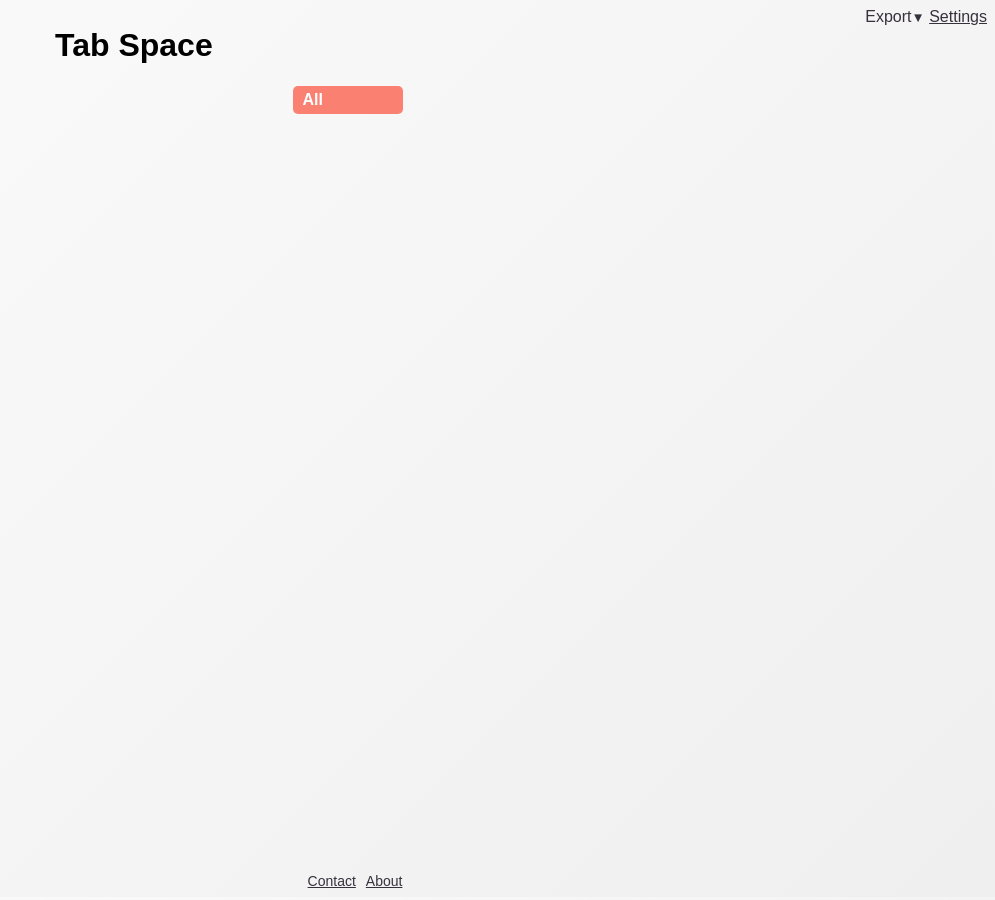
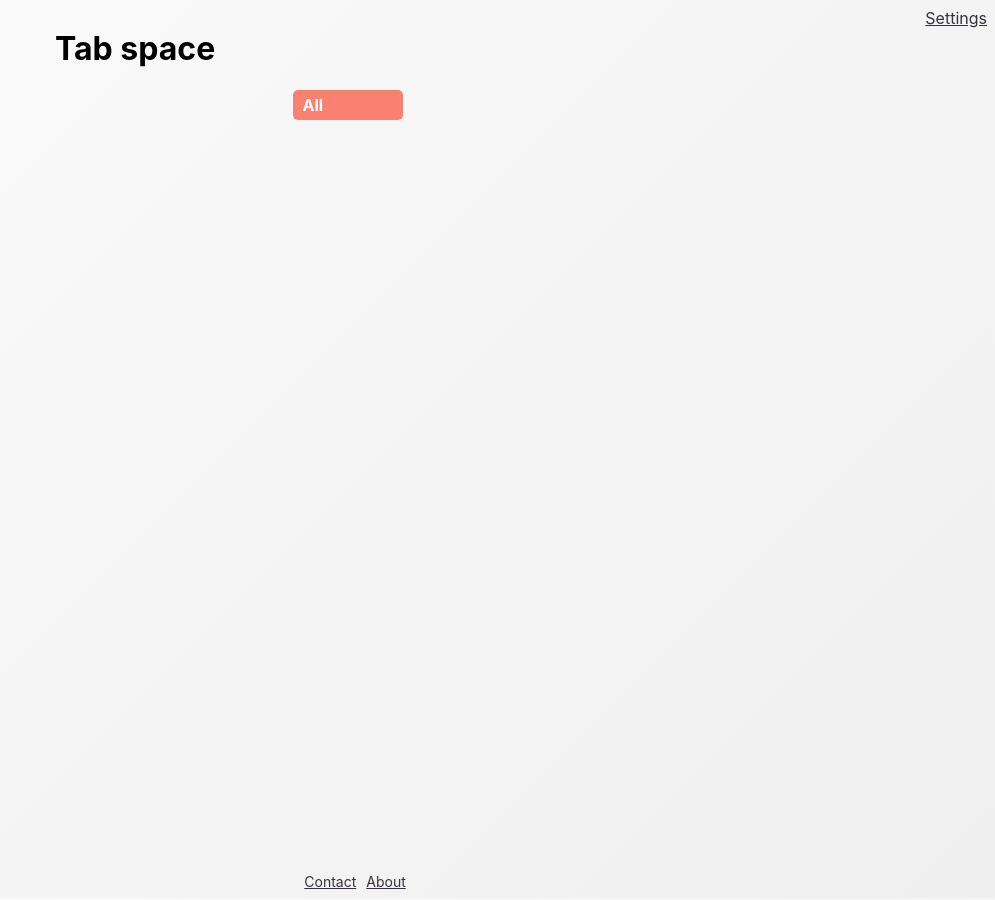
Before and after one commit to yuanzhoucq/Tab-Space, a Jekyll site: the page web/full.html, which Jekyll copies as it is, in a window 1280 px wide. Shown: the whole page, without its empty margins (285-1280 px from the left). Built offline with Jekyll 4.4.1, drawn with Linux system fonts in a browser that asks for light colours; comment, search, counter and statistics services are not loaded.

Commit message:
change `font-family`
used by Medium and WordPress, https://css-tricks.com/snippets/css/system-font-stack/

```diff
--- a/web/full.html
+++ b/web/full.html
@@ -1,33 +1,231 @@
 <!DOCTYPE HTML>
 <html>
 <head>
-  <meta charset="utf-8">
   <title>Tab space</title>
   <script src="https://cdnjs.cloudflare.com/ajax/libs/velocity/1.2.3/velocity.min.js"></script>
   <!-- prod -->
-  <script src="https://cdn.jsdelivr.net/npm/vue@2.6.10"></script>
+    <script src="https://cdn.jsdelivr.net/npm/vue"></script>
   <!-- dev -->
-  <!--<script src="https://cdn.jsdelivr.net/npm/vue@2.6.10/dist/vue.js"></script>-->
-  <link rel="stylesheet" href="main.css">
+  <!--    <script src="https://cdn.jsdelivr.net/npm/vue/dist/vue.js"></script>-->
+  <style>
+    body {
+      background-image: linear-gradient(-45deg, #efefef, #fbfbfb);
+      font-family: -apple-system,BlinkMacSystemFont,"Segoe UI",Roboto,Oxygen-Sans,Ubuntu,Cantarell,"Helvetica Neue",sans-serif;
+    }
+
+    li {
+      list-style: none;
+      margin-left: -20px;
+      display: flex;
+      align-items: center;
+    }
+
+    #main {
+      min-height: calc(100vh - 35px);
+    }
+
+    footer {
+      display: flex;
+      justify-content: center;
+      font-size: 14px;
+    }
+
+    .link {
+      color: rgb(54, 49, 61);
+      font-weight: normal;
+    }
+
+    .link:hover {
+      box-shadow: inset 0 -10px rgba(0, 181, 29, 0.17451);
+      color: rgb(0, 181, 29);
+    }
+
+    #title {
+      max-width: 600px;
+      margin: 0 auto;
+      margin-top: -20px;
+    }
+
+    .sessions-container {
+      display: flex;
+      transition: 0.2s;
+      flex-direction: row;
+      justify-content: center;
+    }
+
+    .session-filter {
+      width: 100px;
+      margin-right: 25px;
+      display: flex;
+      flex-direction: column;
+    }
+
+    .tag-filter {
+      background-color: white;
+      padding: 5px;
+      padding-left: 10px;
+      border-radius: 5px;
+      cursor: pointer;
+    }
+
+    .tag-filter:hover {
+      background-color: lightsalmon;
+      border-width: 0;
+      transition: 0.15s;
+      margin-right: -5px;
+      color: whitesmoke;
+    }
+
+    .active-tag {
+      background-color: salmon;
+      color: white !important;
+      transition: 0.1s;
+      font-weight: bold;
+      margin-right: -10px;
+    }
+
+    .session {
+      border-radius: 5px;
+      text-decoration: none;
+      width: 600px;
+      margin: 20px auto;
+      margin-top: 0;
+      padding: 15px 80px 10px 40px;
+      background-color: white;
+      box-shadow: rgba(46, 41, 51, 0.0784314) 0 1px 2px, rgba(71, 63, 79, 0.0784314) 0 2px 4px;
+      transition-duration: 250ms, 250ms, 250ms;
+      transition-timing-function: cubic-bezier(0.4, 0, 0.2, 1), cubic-bezier(0.4, 0, 0.2, 1), cubic-bezier(0.4, 0, 0.2, 1);
+      transition-property: transform, box-shadow, padding;
+    }
+
+    .session:hover {
+      transform: translateY(-0.5px);
+      box-shadow: rgba(46, 41, 51, 0.0784314) 0 3px 6px, rgba(71, 63, 79, 0.156863) 0 6px 12px;
+    }
+
+    .session-tags {
+      display: flex;
+      flex-direction: row;
+      flex-wrap: wrap;
+    }
+
+    .tag {
+      background-color: #f5f5f5;
+      border: 1px solid #dddddd;
+      padding: 3px;
+      color: #333333;
+      font-size: 12px;
+      border-radius: 8px;
+      margin-right: 5px;
+      margin-bottom: 5px;
+    }
+
+    .tag:hover {
+      cursor: pointer;
+      text-decoration: line-through;
+      opacity: 0.8;
+      transition: 0.2s;
+    }
+
+    .add-tag {
+      background-image: url("img/icon_tianjia.svg");
+      background-repeat: no-repeat;
+      background-size: cover;
+      opacity: 0.5;
+      margin-top: 4px;
+      width: 18px;
+      height: 18px;
+      cursor: pointer;
+    }
+
+    .tag-editor input {
+      width: 40px;
+      margin-left: 5px;
+    }
+
+    .session-title {
+      font-size: 20px;
+      font-weight: bold;
+      transition: box-shadow .2s linear;
+      box-shadow: inset 0 -10px #fadc23;
+      display: inline-block;
+      min-height: 26px;
+      margin-right: 20px;
+    }
+
+    .session-title:hover {
+      cursor: pointer;
+    }
+
+    .btn {
+      display: inline-block;
+      padding: 3px 5px;
+      color: rgb(255, 255, 255);
+      font-family: Helvetica, Arial, sans-serif;
+      font-size: 12px;
+      height: 16px;
+      line-height: 16px;
+      background-color: rgb(0, 181, 29);
+      cursor: pointer;
+      font-weight: 400;
+      border-radius: 2px;
+      min-width: 50px;
+      text-align: center;
+    }
+
+    .btn:hover {
+      font-weight: 700;
+    }
+
+    .del-btn {
+      background-color: #eb5205;
+    }
+
+    .del-res-btn {
+      background-color: #35abe5;
+    }
+
+    .footer-sep {
+      width: 10px;
+    }
+
+    .upper-border {
+      border-top: 1px solid #eeeeee;
+      color: #555555;
+    }
+
+    .tag-prompt {
+      font-size: 14px;
+      color: #999999;
+      margin-top: 2px;
+      margin-right: 5px;
+    }
+
+    .session-move {
+      transition: transform 0.5s;
+    }
+
+    .fav {
+      display: inline-block;
+      margin-right: 5px;
+      width: 16px;
+      height: 16px;
+    }
+
+    .fav-img {
+      width: 100%;
+      max-height: 100%;
+    }
+
+  </style>
 </head>
 
 <body>
 <div id="app">
   <div id="main">
-    <nav align="right">
-      <div class="export">
-        <span class="link">{{lang.export}}<small>▼</small></span>
-        <div class="export-dropdown">
-          <span class="link" href="#" @click="exportTabs('Text')">{{lang.exportText}}</span><br>
-          <span class="link" href="#" @click="exportTabs('MD')">{{lang.exportMD}}</span><br>
-          <span class="link" href="#" @click="exportTabs('HTML')">{{lang.exportHTML}}</span>
-          <!--<span class="link" href="#" @click="exportTabs('json')">{{lang.exportJSON}}</span>-->
-        </div>
-      </div>
-      <a class="link" target="_blank" href="http://yuanzhoucq.github.io/Tab-Space/settings.html">{{lang.settings}}</a>
-    </nav>
+    <nav align="right"><a class="link" target="_blank" href="http://yuanzhoucq.github.io/Tab-Space/settings.html">{{lang.settings}}</a></nav>
     <div id="title">
-      <h1>Tab Space</h1>
+      <h1>Tab space</h1>
     </div>
     <div class="sessions-container">
       <div class="session-filter">
@@ -46,16 +244,8 @@
           <a class="btn" @click.stop="restore(session[0], true, false)">{{lang.restore}}</a>
           <a class="btn del-btn" @click.stop="restore(session[0], false, true)">{{lang.delete}}</a>
           <a class="btn del-res-btn" @click.stop="restore(session[0], true, true)">{{lang.restoreAndDel}}</a>
-          <div class="export">
-            <a class="btn del-res-btn">{{lang.export}}<small>▼</small></a>
-            <div class="export-session-dropdown">
-              <span class="link" href="#" @click="exportTabs('Text', [session])">{{lang.exportText}}</span><br>
-              <span class="link" href="#" @click="exportTabs('MD', [session])">{{lang.exportMD}}</span><br>
-              <span class="link" href="#" @click="exportTabs('HTML', [session])">{{lang.exportHTML}}</span>
-            </div>
-          </div>
-          <ul class="session-sites" v-for="(tab, tid) in session[1]">
-            <li><div class="del-item" @click="delItem(tid,session)"><small>X</small></div><div class="fav"><img class="fav-img" :src="getFavicon(tab[1])" onerror="src='img/icon_wangye.svg'" alt="">
+          <ul class="session-sites" v-for="tab in session[1]">
+            <li><div class="fav"><img class="fav-img" :src="getFavicon(tab[1])" onerror="src='img/icon_wangye.svg'" alt="">
             </div><span><a class="link" :href="tab[1]">{{ (tab[0] || tab[1]) | wrap }}</a></span></li>
           </ul>
           <div class="session-tags">
@@ -202,7 +409,9 @@
                 let session = this.getSessionById(this.tagEditorId)
                 if (session.length === 2) session.push("")
                 if (session.length === 3) session.push([e.target.value])
-          else { session[3].indexOf(e.target.value) === -1 && session[3].push(e.target.value) }
+                else {
+                  session[3].indexOf(e.target.value) === -1 && session[3].push(e.target.value)
+                }
                 this.updateSession(session)
               }
               this.tagEditorId = false
@@ -210,48 +419,6 @@
             removeTag(tag, session) {
               session[3].splice(session[3].indexOf(tag), 1)
               this.updateSession(session)
-      },
-      sessionTo(type, session) {
-        let s = ""
-        switch (type.toLowerCase()) {
-          case 'text':
-            s += (session[2] || (`${this.lang.saveAt} ${(new Date(Number(session[0]))).Format("yyyy-MM-dd hh:mm:ss")}`))
-            session[1].forEach(i => { s += "\n- "; if (i[0]) s += i[0] + ": "; s += i[1] })
-            break
-          case 'md':
-            s += "# " + (session[2] || (`${this.lang.saveAt} ${(new Date(Number(session[0]))).Format("yyyy-MM-dd hh:mm:ss")}`))
-            session[1].forEach(i => { s += `\n- [${i[0]}](${i[1]})` })
-            break
-        }
-        return s
-      },
-      exportTabs(type, data) {
-        let tabs = data || this.data
-        let s = ""
-        switch (type.toLowerCase()) {
-          case 'html':
-            fetch("export.html").then(r => r.text()).then(r => {
-              let content = r.replace("JSON.parse(localStorage.getItem(\"bookmarks\") || \"[]\")", JSON.stringify(tabs))
-              content = content.replace("<h1>Tab Space</h1>", `<h1>{{lang.exportTitle}}</h1>`)
-              content = content.replace("this.fetchLang()", `this.feedLang(${JSON.stringify(this.allLang)})`)
-              download("Tab-Space-Exported.html", content)
-            })
-            break
-          case 'json':
-            download("Tab-Space-Exported.json", JSON.stringify(tabs))
-            break
-          case 'text':
-            tabs.forEach(i => s += this.sessionTo('text', i) + "\n\n")
-            Clipboard.copy(s)
-            break
-          case "md":
-            tabs.forEach(i => s += this.sessionTo('md', i) + "\n\n")
-            Clipboard.copy(s)
-            break
-        }
-        let text = this.lang['export'+type]
-        this.lang['export'+type] = "OK"
-        setTimeout(() => this.lang['export'+type] = text, 1000)
             },
             beforeEnter: function (el) {
               el.style.opacity = 0
@@ -281,5 +448,4 @@
         }
     })
 </script>
-</body>
 </html>
```
Also changed, not shown: other parts of web/full.html (+40 -23 lines). Lines whose indentation alone changed are shown as unchanged.
